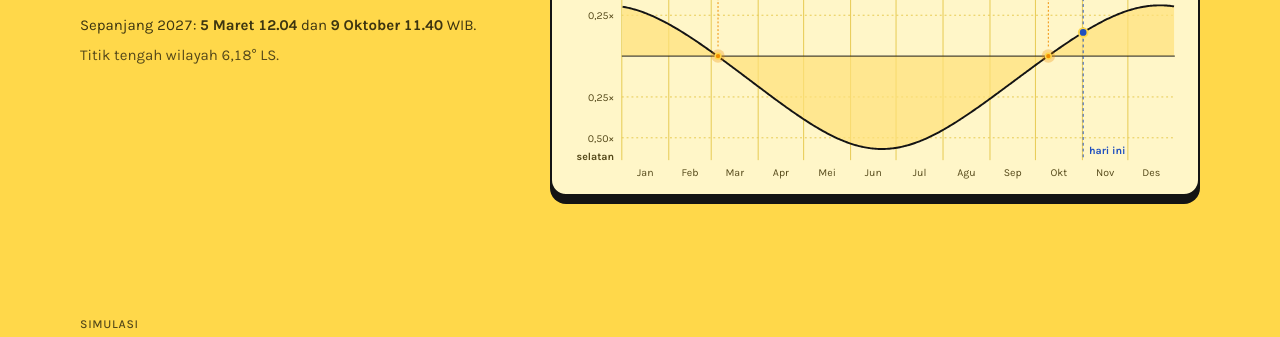
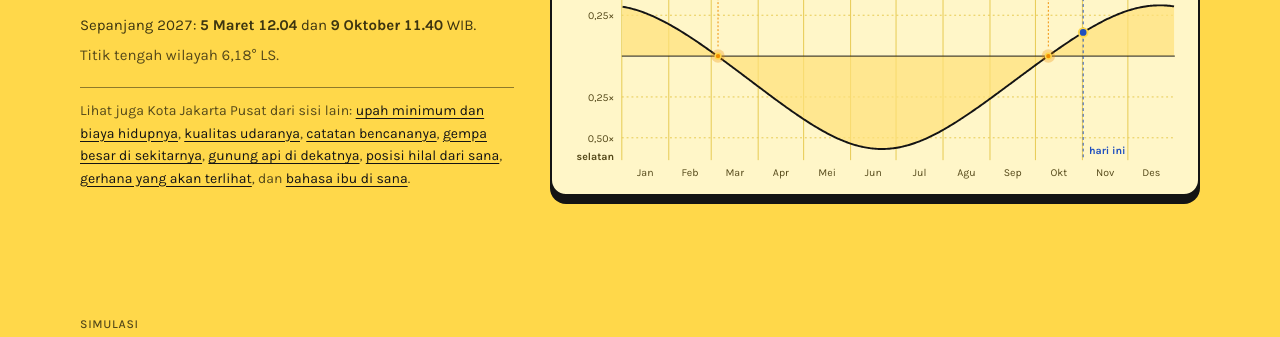
Before and after one commit to Reverseflash45/bayang, a website built with Vite: page index.html in a window 1280 px wide. Shown: the part 790-1127 px from the top of the page. Built offline with nearby package versions, Linux system fonts and the light colour scheme; files whose address does not match are found by name.

Commit message:
Kartu daerah menautkan daerah yang sama di delapan proyek lain

```diff
--- a/index.html
+++ b/index.html
@@ -54,7 +54,9 @@
             <p class="tanggal-besar" data-tanggal></p>
             <p class="jam-besar"><span data-jam></span> <span class="hitung" data-hitung></span></p>
             <p class="lainnya" data-lainnya></p>
+            <div data-tetangga></div>
           </div>
+
           <div class="hasil-grafik">
             <p class="judul-grafik" data-judul-grafik></p>
             <div class="grafik" id="grafik-bayangan" role="img"></div>
--- a/src/gaya.css
+++ b/src/gaya.css
@@ -231,6 +231,20 @@
   display: block;
   margin-top: 6px;
 }
+.tetangga {
+  margin: 20px 0 0;
+  padding-top: 12px;
+  border-top: 1px solid var(--garis-kuat);
+  max-width: 60ch;
+  font-size: 14px;
+  line-height: 1.6;
+  color: var(--samar);
+}
+.tetangga a {
+  color: var(--tinta);
+  text-underline-offset: 3px;
+}
+
 .judul-grafik {
   margin: 0;
   font-size: 14px;
--- a/src/main.ts
+++ b/src/main.ts
@@ -26,6 +26,8 @@
   zona,
 } from "./data";
 import { selisihHari } from "./matahari";
+import { htmlTetangga } from "./tetangga";
+
 import { esc, gambarJamSurya, gambarPeta, grafikBayangan, grafikDeklinasi, grafikWaktu, muatPeta, teksBacaan, warnaSkala, type Peta } from "./vis";
 
 const $ = <T extends Element = HTMLElement>(s: string) => document.querySelector<T>(s)!;
@@ -59,7 +61,9 @@
   const th = ini.tahun;
   $("[data-judul-grafik]").textContent = `Panjang bayangan tengah hari di ${pilihan.nama}, ${th}`;
   grafikBayangan($("#grafik-bayangan"), pilihan, th, kejadianTahun(pilihan, th), ini);
+  $("[data-tetangga]").innerHTML = htmlTetangga(pilihan.id, pilihan.nama, "bayang");
 }
+
 
 /* ---------- simulasi ---------- */
 const geserTanggal = $<HTMLInputElement>("#geser-tanggal");
--- /dev/null
+++ b/src/tetangga.ts
@@ -0,0 +1,27 @@
+/* Daerah yang sama di proyek lain. Kesembilan situs ini memakai 514 id daerah yang sama (slug "kab-…"/"kota-…"),
+   jadi tautannya cukup mengganti domain. Berkas ini disalin apa adanya ke tiap proyek. */
+
+export type Proyek = "umr" | "napas" | "rawan" | "getar" | "bara" | "bayang" | "hilal" | "gerhana" | "lidah";
+
+const SITUS: { kode: Proyek; sisi: string; url: (id: string) => string }[] = [
+  { kode: "umr", sisi: "upah minimum dan biaya hidupnya", url: (id) => `https://umr.raffstw.my.id/?d=${id}` },
+  { kode: "napas", sisi: "kualitas udaranya", url: (id) => `https://napas.raffstw.my.id/#daerah=${id}` },
+  { kode: "rawan", sisi: "catatan bencananya", url: (id) => `https://rawan-omega.vercel.app/#daerah=${id}` },
+  { kode: "getar", sisi: "gempa besar di sekitarnya", url: (id) => `https://getar.raffstw.my.id/#daerah=${id}` },
+  { kode: "bara", sisi: "gunung api di dekatnya", url: (id) => `https://bara.raffstw.my.id/#daerah=${id}` },
+  { kode: "bayang", sisi: "hari tanpa bayangannya", url: (id) => `https://bayang.raffstw.my.id/#daerah=${id}` },
+  { kode: "hilal", sisi: "posisi hilal dari sana", url: (id) => `https://hilal.raffstw.my.id/#daerah=${id}` },
+  { kode: "gerhana", sisi: "gerhana yang akan terlihat", url: (id) => `https://gerhana.raffstw.my.id/#daerah=${id}` },
+  { kode: "lidah", sisi: "bahasa ibu di sana", url: (id) => `https://lidah.raffstw.my.id/#daerah=${id}` },
+];
+
+export function tautanTetangga(id: string, sendiri: Proyek): { href: string; teks: string }[] {
+  return SITUS.filter((s) => s.kode !== sendiri).map((s) => ({ href: s.url(id), teks: s.sisi }));
+}
+
+const esc = (s: string) => s.replace(/[&<>"]/g, (c) => ({ "&": "&amp;", "<": "&lt;", ">": "&gt;", '"': "&quot;" })[c]!);
+
+export function htmlTetangga(id: string, nama: string, sendiri: Proyek): string {
+  const t = tautanTetangga(id, sendiri).map((x) => `<a href="${x.href}">${esc(x.teks)}</a>`);
+  return `<p class="tetangga">Lihat juga ${esc(nama)} dari sisi lain: ${t.slice(0, -1).join(", ")}, dan ${t.at(-1)}.</p>`;
+}
```
Also changed, not shown: src/tetangga.test.ts (added, +26 -0 lines).
